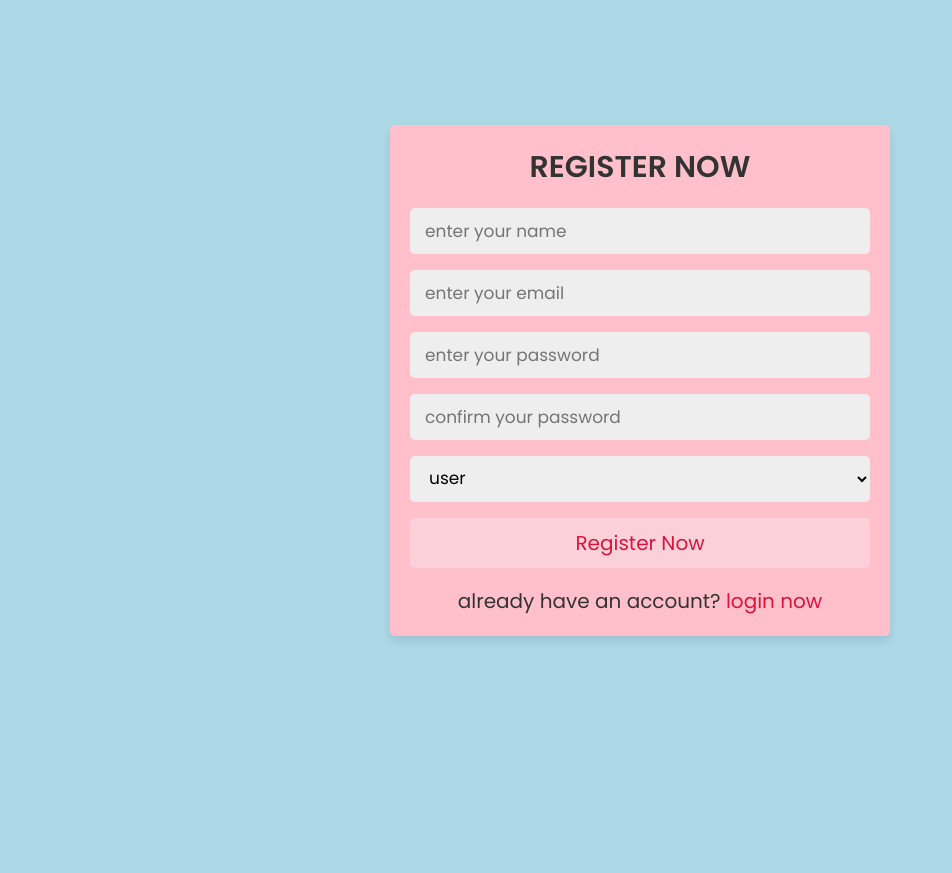
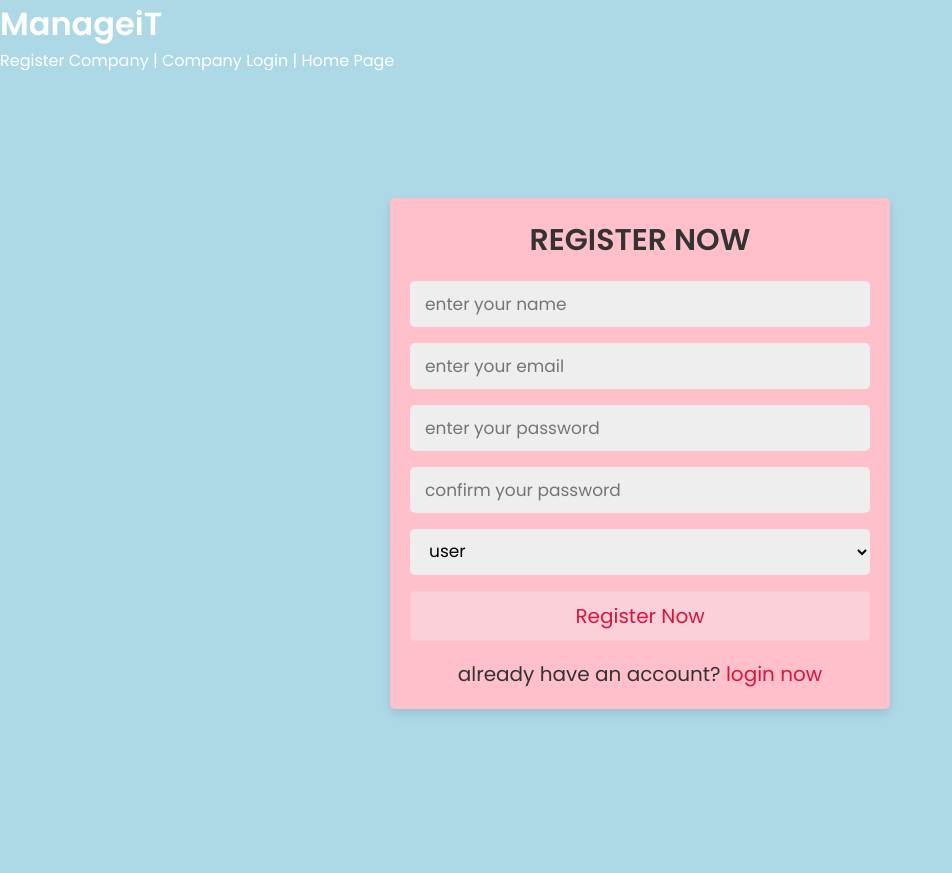
Before and after one commit to jaelynnnn/ManageiT, a PHP site: page /register_form.php in a window 1280 px wide. Shown: the whole page, without its empty margins (0-952 px from the left). Before the commit the page ends 641 px from the top, so only its background shows below. Run offline with PHP 8.4, Linux system fonts and the light colour scheme.

Commit message:
Update register_form.php

```diff
--- a/manageit/register_form.php
+++ b/manageit/register_form.php
@@ -47,7 +47,10 @@ if(isset($_POST['submit'])){
 
 </head>
 <body>
-
+  <div id="header" style="background-color:lightblue;">
+        <h1 style="color:white;">ManageiT</h1>
+        <p style="color:white;"><a href="company_register.php" style="color:white;">Register Company</a> | <a href="company_login.php" style="color:white;">Company Login</a> | <a href="index.php" style="color:white;">Home Page</a></p>
+   </div>
 <div style="background-color:lightblue;" class="form-container">
 
    <form action="" method="post" style="background-color:pink;">
```
